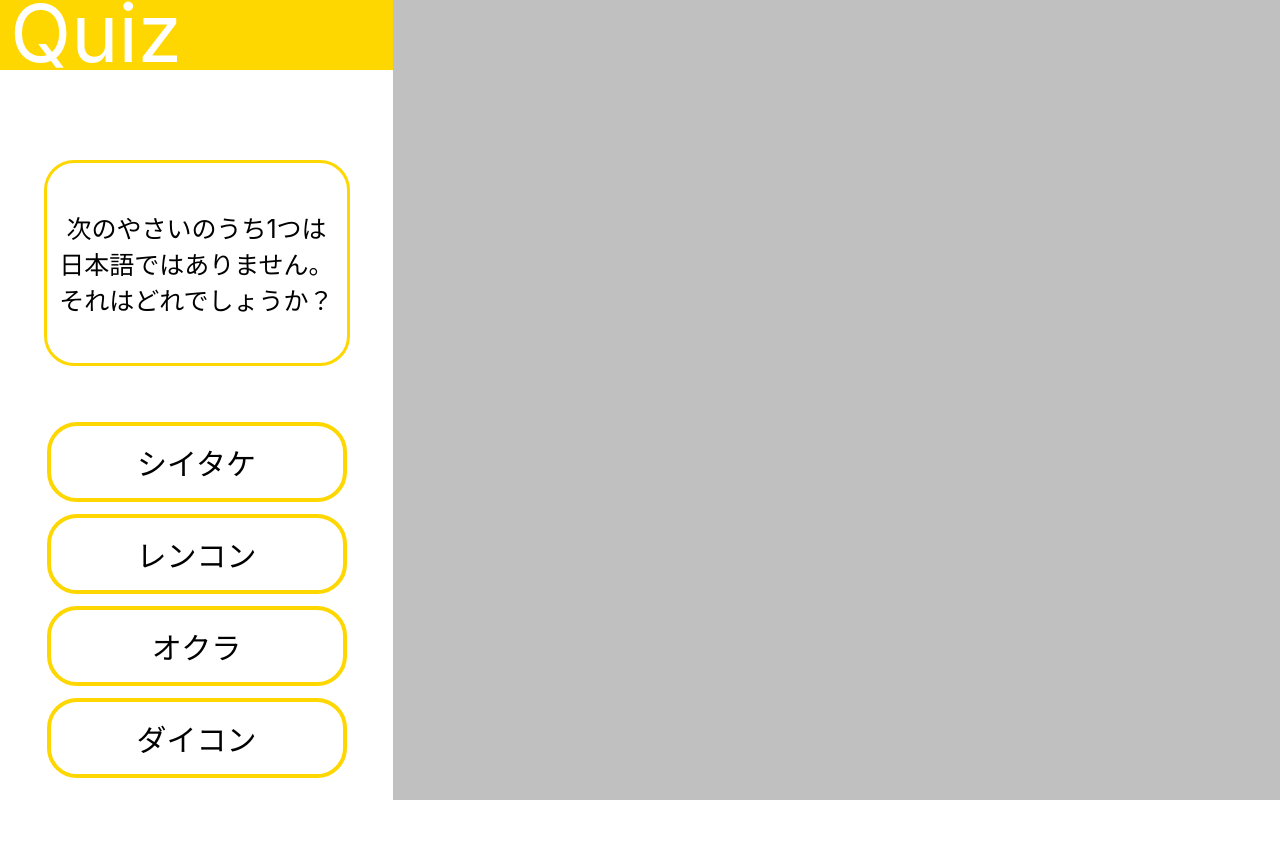
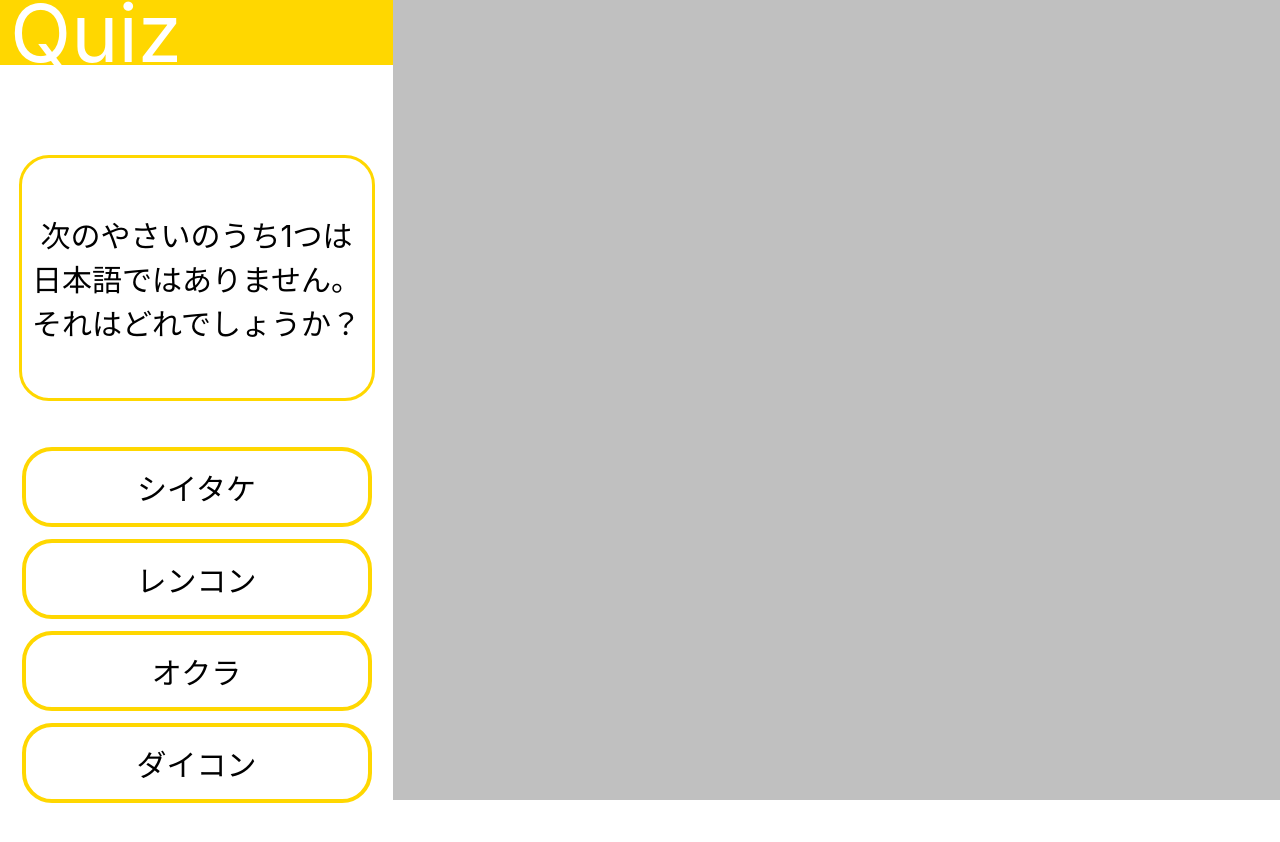
Before and after one commit to internethero401/react-quiz, a React (Create React App) app: page /question in a window 1280 px wide. Shown: the top 842 px of the page. Built offline with nearby package versions, Linux system fonts and the light colour scheme.

Commit message:
fontsizeちょこっと修正

```diff
--- a/src/components/Correct.jsx
+++ b/src/components/Correct.jsx
@@ -37,7 +37,7 @@ const Correct = () => {
                     fontSize: "18px"
                 }}>
                     <div style={{margin: "30px 41px"}}>
-                        <div>実はオクラは英語!!</div>
+                        <div>実はオクラは英語! !</div>
                         <div>英語圏ではそのまま</div>
                         <div>「オクラ」と言えば通じます。</div>
                         <div>ちなみに日本では</div>
--- a/src/components/Question.jsx
+++ b/src/components/Question.jsx
@@ -13,7 +13,7 @@ const Question = () => {
             backgroundColor: "white",
         }}>
             <div style={{
-                height: '70px',
+                height: '65px',
                 width: '393px',
                 backgroundColor: "#FFD700",
                 color: "white",
@@ -25,9 +25,9 @@ const Question = () => {
             <div style={{display: "flex", flexDirection: "column", alignItems: 'center', textAlign: "center"}}>
                 <div style={{
                     marginTop: "90px",
-                    marginBottom: "50px",
-                    height: "200px",
-                    width: "300px",
+                    marginBottom: "40px",
+                    height: "240px",
+                    width: "350px",
                     borderStyle: "solid",
                     borderColor: "#FFD700",
                     borderRadius: "30px",
@@ -35,7 +35,7 @@ const Question = () => {
                     justifyContent: "center",
                     flexDirection: "column",
                     backgroundColor: "white",
-                    fontSize: "25px",
+                    fontSize: "30px",
                 }}>
                     <div>次のやさいのうち1つは</div>
                     <div>日本語ではありません。</div>
--- a/src/components/QuestionButton.jsx
+++ b/src/components/QuestionButton.jsx
@@ -4,7 +4,7 @@ const QuestionButton= (props) => {
             <button style={{
                 marginTop: "6px", marginBottom: "6px",
                 height: "80px",
-                width: "300px",
+                width: "350px",
                 backgroundColor: "white",
                 borderWidth: "4px",
                 borderStyle: "solid",
```
